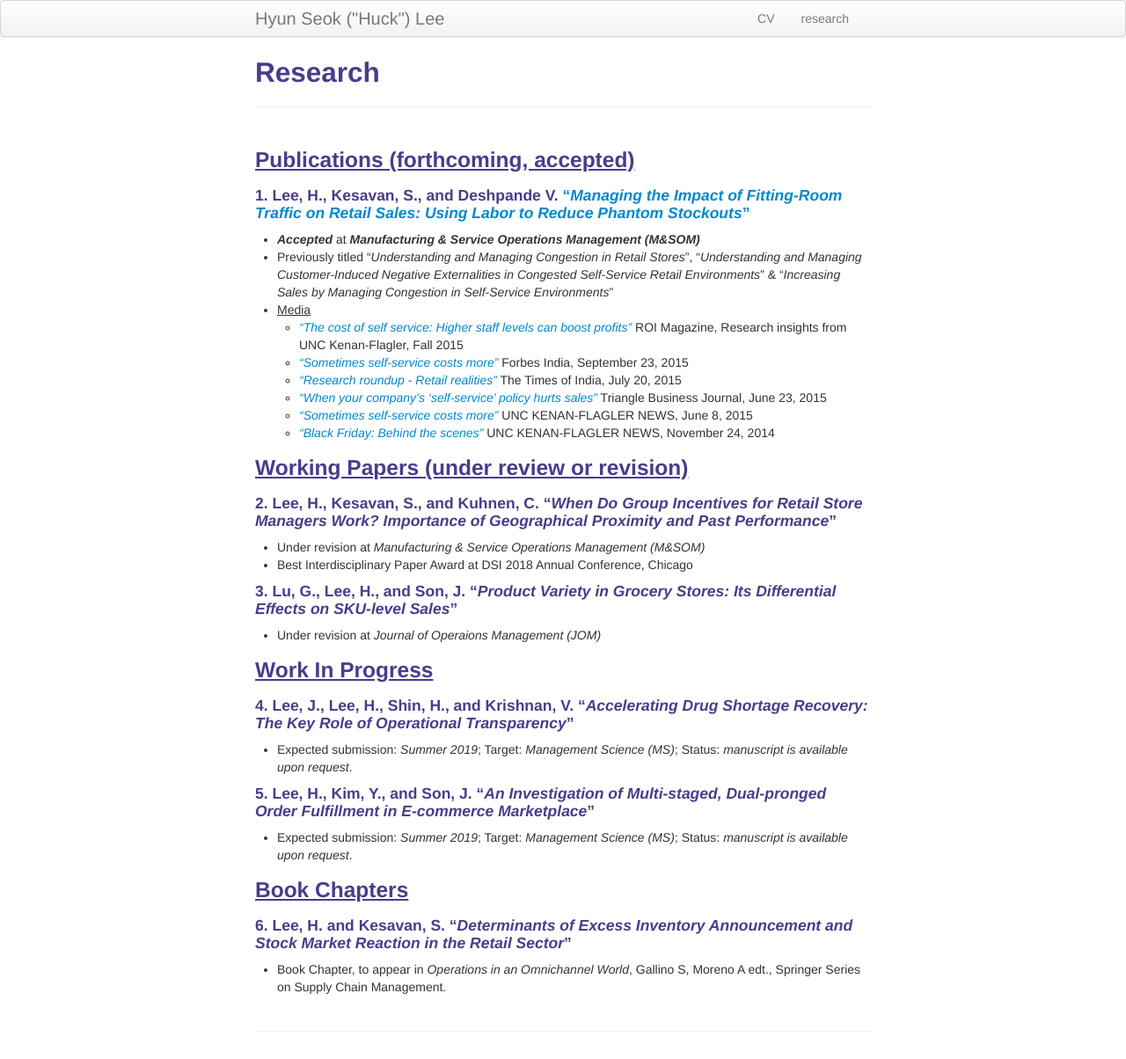
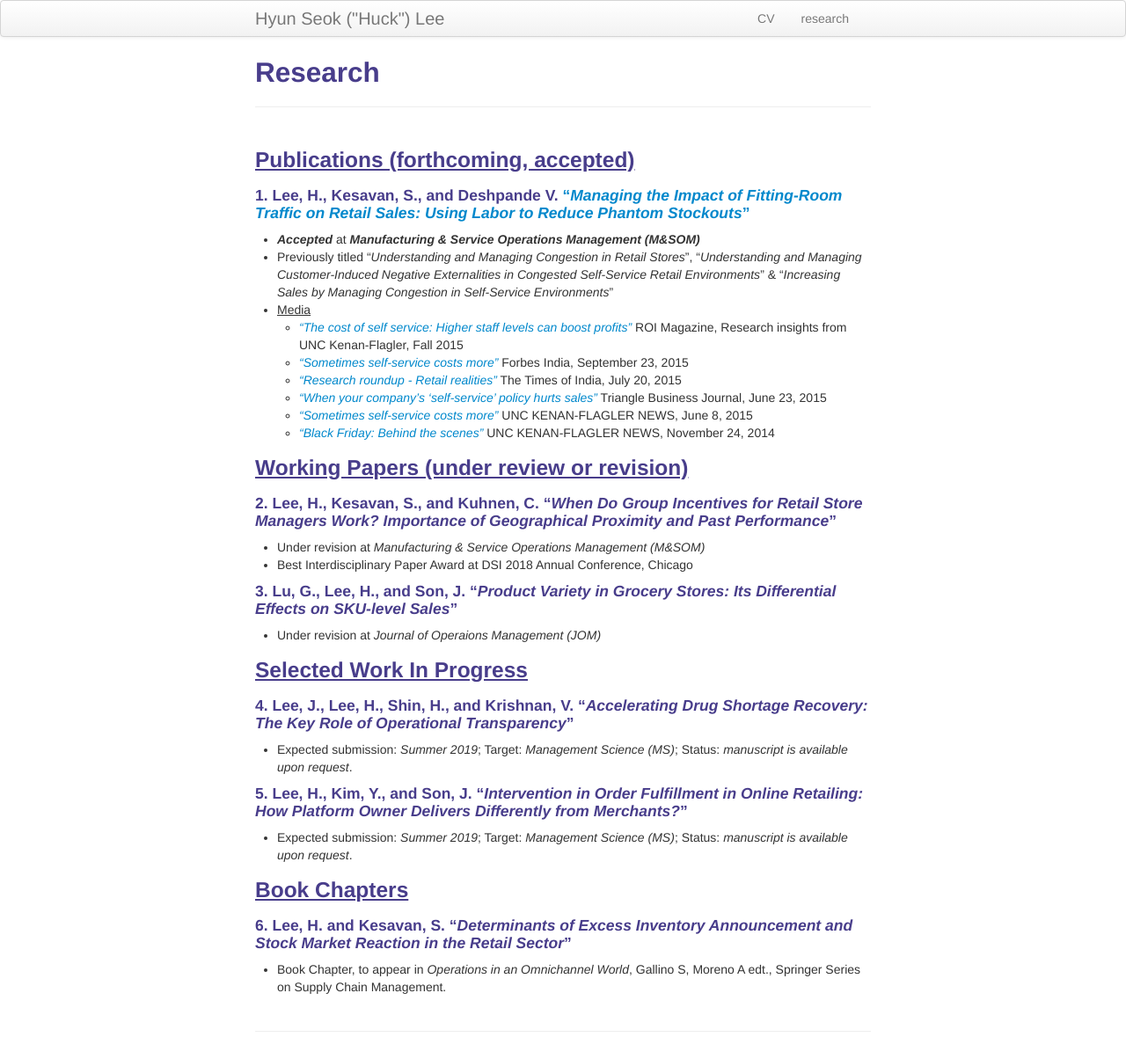
Before and after one commit to lordya2/lordya2.github.io, a Jekyll site: the page built from pages/research.md, in a window 1280 px wide. Shown: the whole page at 88% size. Built offline with Jekyll 4.4.1, drawn with Linux system fonts in a browser that asks for light colours.

Commit message:
Update research.md

```diff
--- a/pages/research.md
+++ b/pages/research.md
@@ -26,11 +26,11 @@ description: Hyun Seok ("Huck") Lee's research
 * Under revision at *Journal of Operaions Management (JOM)*
 
 
-### <u>Work In Progress</u>
+### <u>Selected Work In Progress</u>
 #### 4. Lee, J., Lee, H., Shin, H., and Krishnan, V. "*Accelerating Drug Shortage Recovery: The Key Role of Operational Transparency*"
 * Expected submission: *Summer 2019*; Target: *Management Science (MS)*; Status: *manuscript is available upon request*.
 
-#### 5. Lee, H., Kim, Y., and Son, J. "*An Investigation of Multi-staged, Dual-pronged Order Fulfillment in E-commerce Marketplace*"
+#### 5. Lee, H., Kim, Y., and Son, J. "*Intervention in Order Fulfillment in Online Retailing: How Platform Owner Delivers Differently from Merchants?*"
 * Expected submission: *Summer 2019*; Target: *Management Science (MS)*; Status: *manuscript is available upon request*.
 
 
```
